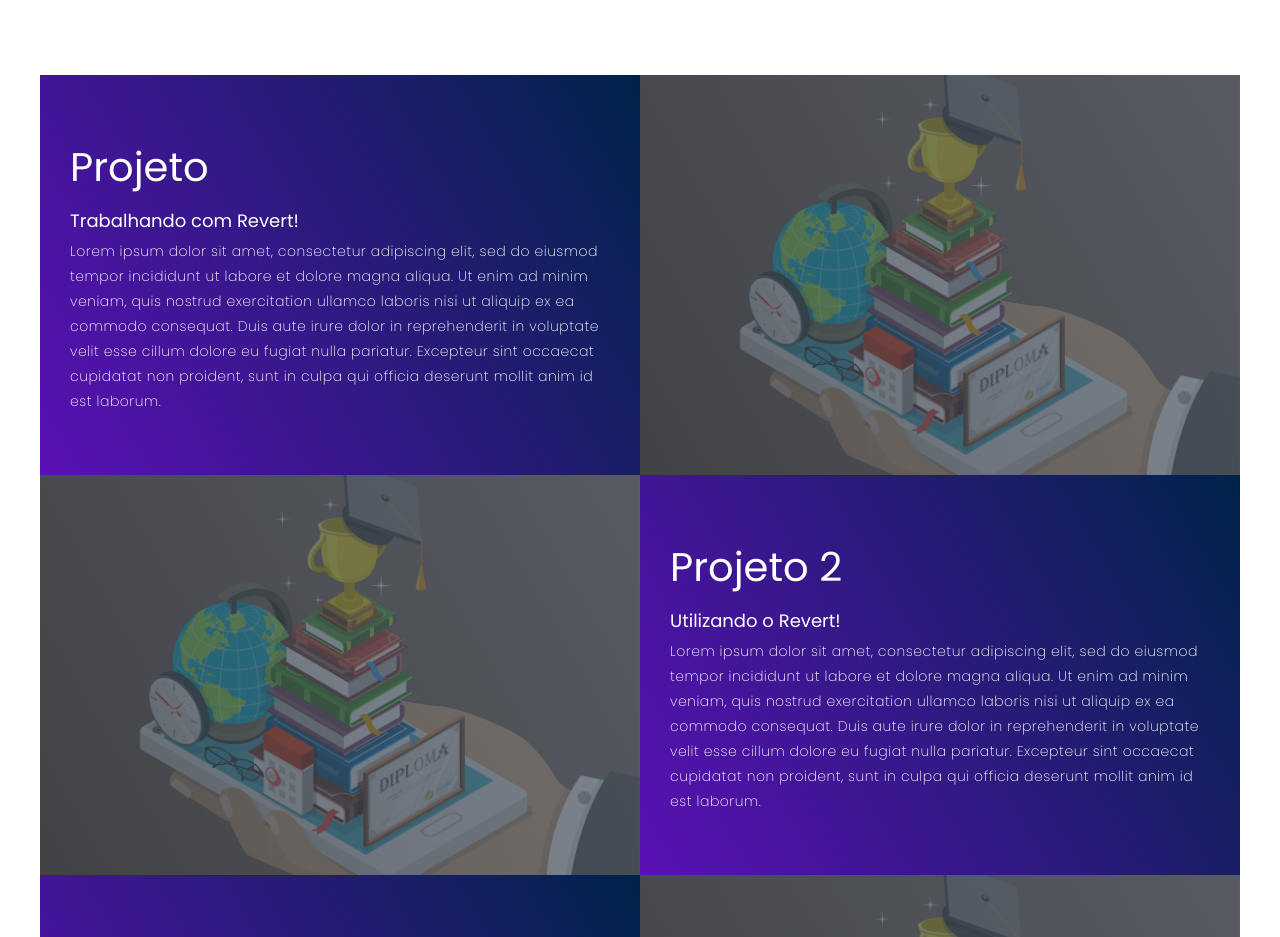
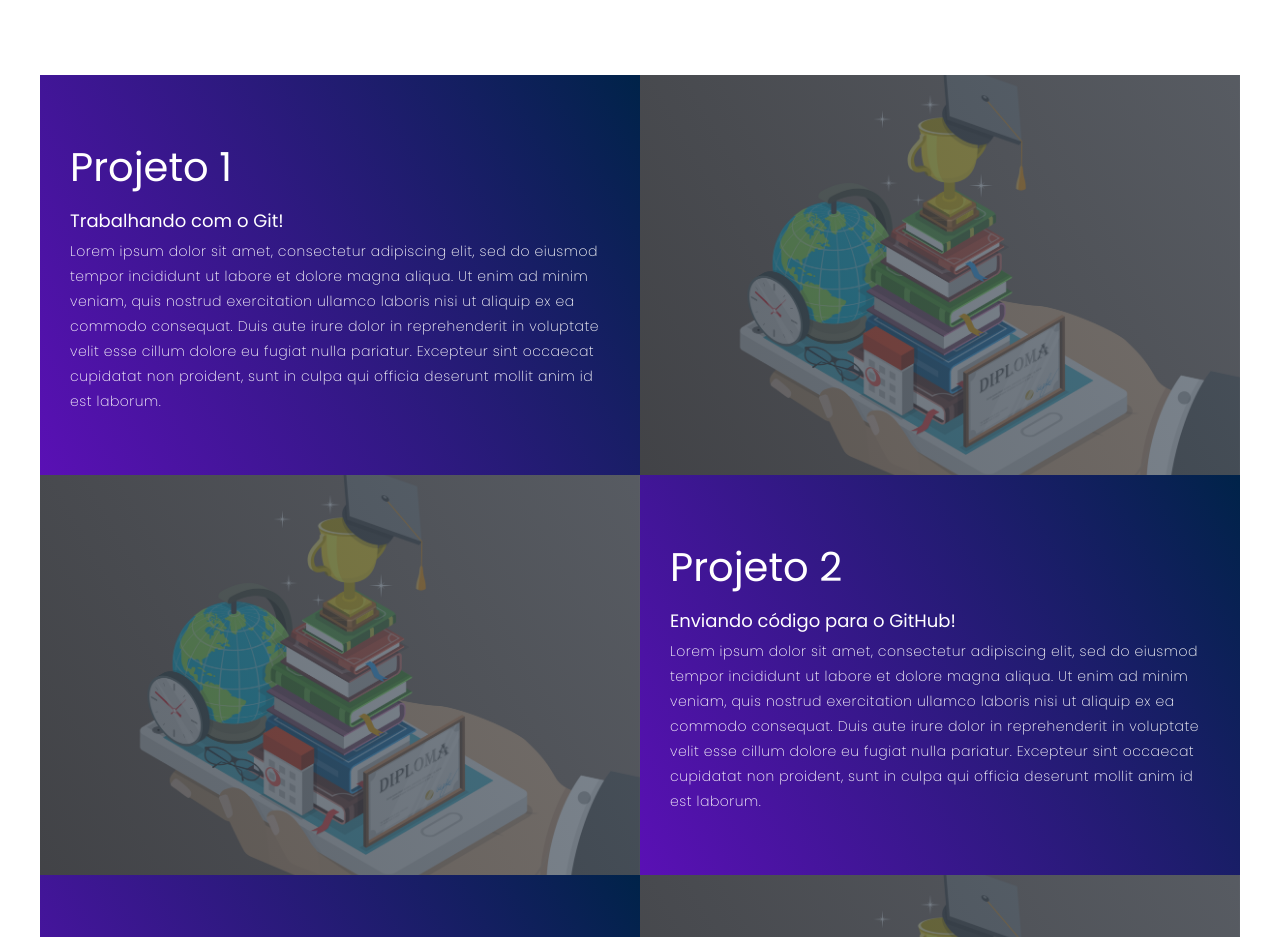
Before and after one commit to barbosa-danillo/portfolio-danillo, a plain HTML site: page index.html in a window 1280 px wide. Shown: the part 1100-2037 px from the top of the page. Drawn offline with Linux system fonts and the light colour scheme.

Commit message:
Revert "update index.html"
This reverts commit 1297cb02114d4bf5549c5839d4d04d53c9effdb6.

```diff
--- a/index.html
+++ b/index.html
@@ -25,8 +25,8 @@
             <div class="all-projects">
                 <div class="project-item">
                     <div class="project-info">
-                        <h1>Projeto</h1>
-                        <h2>Trabalhando com Revert!</h2>
+                        <h1>Projeto 1</h1>
+                        <h2>Trabalhando com o Git!</h2>
                         <p>Lorem ipsum dolor sit amet, consectetur adipiscing elit, sed do eiusmod tempor incididunt ut
                             labore et dolore magna aliqua. Ut enim ad minim veniam, quis nostrud exercitation ullamco
                             laboris nisi ut aliquip ex ea commodo consequat. Duis aute irure dolor in reprehenderit in
@@ -40,7 +40,7 @@
                 <div class="project-item">
                     <div class="project-info">
                         <h1>Projeto 2</h1>
-                        <h2>Utilizando o Revert!</h2>
+                        <h2>Enviando código para o GitHub!</h2>
                         <p>Lorem ipsum dolor sit amet, consectetur adipiscing elit, sed do eiusmod tempor incididunt ut
                             labore et dolore magna aliqua. Ut enim ad minim veniam, quis nostrud exercitation ullamco
                             laboris nisi ut aliquip ex ea commodo consequat. Duis aute irure dolor in reprehenderit in
```
